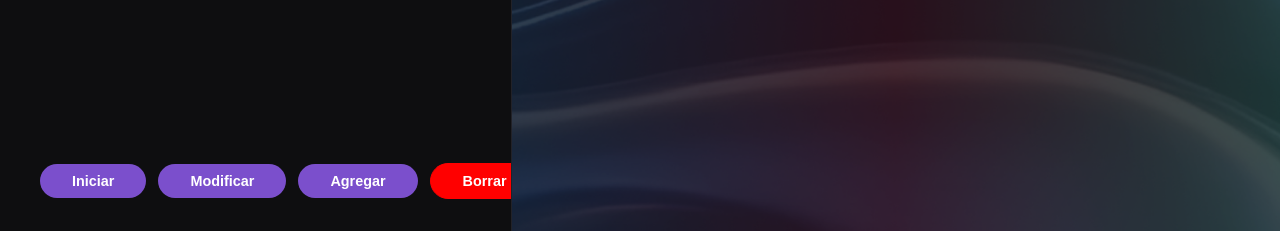
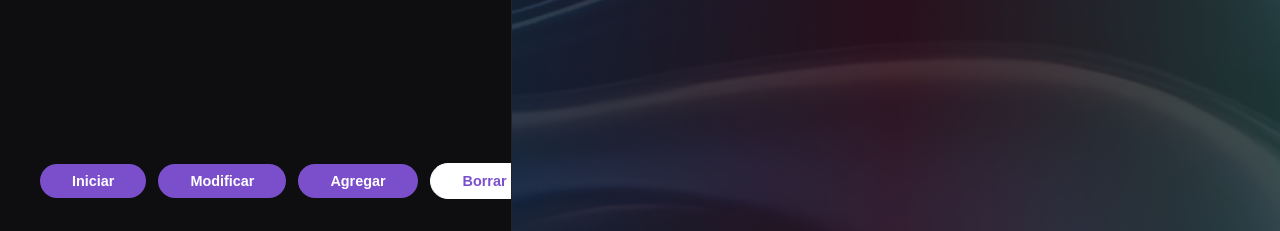
Before and after one commit to andresuriza/proyecto-2-modelacion, a Flask app: page /simulacion in a window 1280 px wide. Shown: the part 569-800 px from the top of the page. Run offline with Flask 3, Linux system fonts and the light colour scheme; some libraries are stand-ins or nearby versions.

Commit message:
Ultimo cambios de botones

```diff
--- a/static/css/style.css
+++ b/static/css/style.css
@@ -878,9 +878,9 @@ body {
 .reiniciar-input:focus { border-color: var(--purple); }
 
 .btn-borrar {
-    background: #ff0000;
-    border: 1px solid #ff0000;
-    color: var(--red);
+    background: #ffffff;
+    border: 1px solid #ffffff;
+    color: var(--purple);
     white-space: nowrap;
 }
 
```
